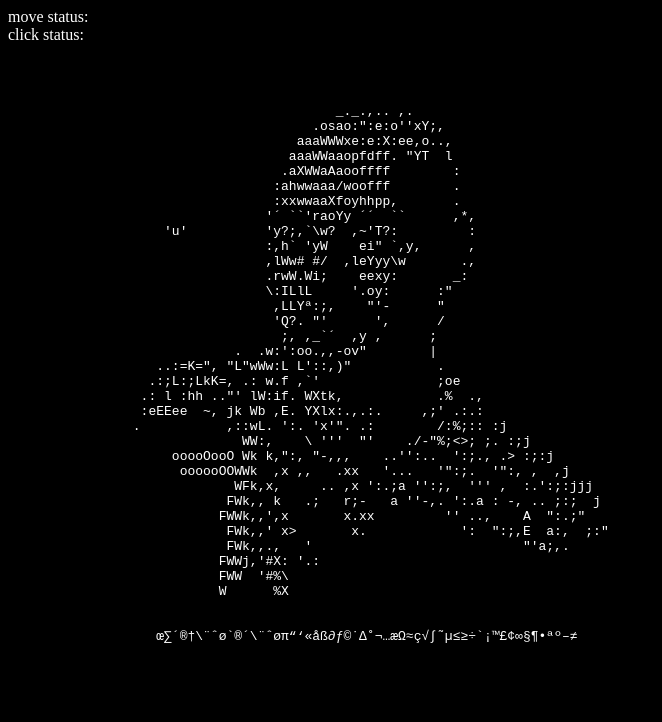
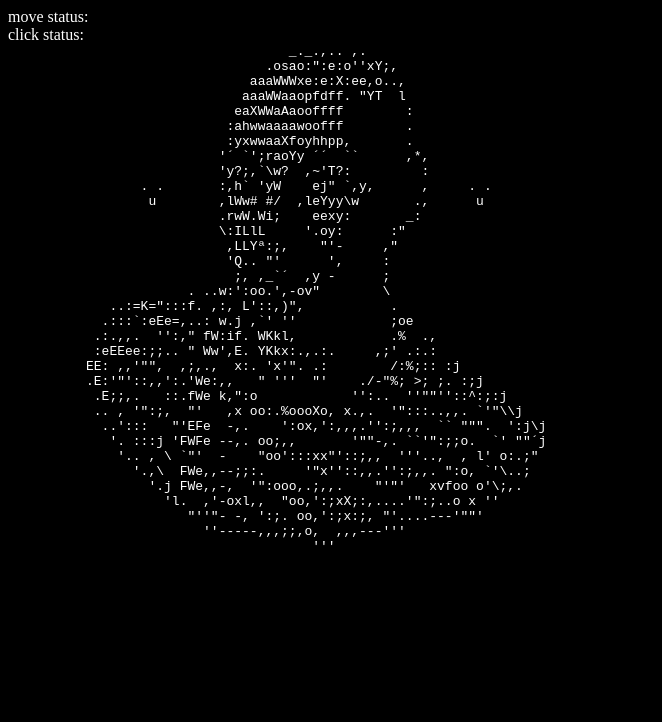
Before and after one commit to calebgregory/ascii-zoomer, a website: page index.html in a window 1280 px wide. Shown: the whole page, without its empty margins (0-662 px from the left). Drawn offline with nearby package versions, Linux system fonts and the light colour scheme.

Commit message:
Updating portrait

```diff
--- a/index.html
+++ b/index.html
@@ -11,50 +11,40 @@
     click status: <div class="clickstatus"></div>
     <div class="container">
       <pre>
-
-
-
-
                                     _._.,.. ,.
                                  .osao:":e:o''xY;,
                                aaaWWWxe:e:X:ee,o..,
                               aaaWWaaopfdff. "YT  l
-                                   .aXWWaAaooffff        :
-                                  :ahwwaaa/woofff        .
-                                  :xxwwaaXfoyhhpp,       .
-                                 '´ ``'raoYy ´´  ``      ,*,
-                    'u'          'y?;,`\w?  ,~'T?:         :
-                                 :,h` 'yW    ei" `,y,      ,
-                                 ,lWw# #/  ,leYyy\w       .,
+                             eaXWWaAaooffff        :
+                            :ahwwaaaawoofff        .
+                            :yxwwaaXfoyhhpp,       .
+                           '´ `';raoYy ´´  ``      ,*,
+                           'y?;,`\w?  ,~'T?:         :
+                 . .       :,h` 'yW    ej" `,y,      ,     . .
+                  u        ,lWw# #/  ,leYyy\w       .,      u
                            .rwW.Wi;    eexy:       _:
                            \:ILlL     '.oy:      :"
-                                  ,LLYª:;,    "'-      "
-                                  'Q?. "'      ',      /
-                                   ;, ,_`´  ,y ,      ;
-                             .  .w:':oo.,,-ov"        |
-                   ..:=K=", "L"wWw:L L'::,)"           .
-                  .:;L:;LkK=, .: w.f ,`'               ;oe
-                 .: l :hh .."' lW:if. WXtk,            .%  .,
-                 :eEEee  ~, jk Wb ,E. YXlx:.,.:.     ,;' .:.:
-                .           ,::wL. ':. 'x'". .:        /:%;:: :j
-                              WW:,    \ '''  "'    ./-"%;<>; ;. :;j
-                     ooooOooO Wk k,":, "-,,,    ..'':..  ':;., .> :;:j
-                      oooooOOWWk  ,x ,,   .xx   '...   '":;.  '":, ,  ,j
-                             WFk,x,     .. ,x ':.;a '':;,  ''' ,  :.':;:jjj
-                            FWk,, k   .;   r;-   a ''-,. ':.a : -, .. ;:;  j
-                           FWWk,,',x       x.xx         '' ..,    A  ":.;"
-                            FWk,,' x>       x.            ':  ":;,E  a:,  ;:"
-                            FWk,,.,   '                           "'a;,.
-                           FWWj,'#X: '.:
-                           FWW  '#%\
-                           W      %X
-
-
-                   œ∑´®†\¨ˆø`®´\¨ˆøπ“‘«åß∂ƒ©˙∆˚¬…æΩ≈ç√∫˜µ≤≥÷`¡™£¢∞§¶•ªº–≠                                     _
-
-
-
-
+                            ,LLYª:;,    "'-     ,"
+                            'Q.. "'      ',     :
+                             ;, ,_`´  ,y -      ;
+                       . ..w:':oo.',-ov"        \
+             ..:=K=":::f. ,:, L'::,)",           .
+            .:::`:eEe=,..: w.j ,`' ''            ;oe
+           .:.,,.  '':," fW:if. WKkl,            .%  .,
+           :eEEee:;;.. " Ww',E. YKkx:.,.:.     ,;' .:.:
+          EE: ,,'"",  ,;,.,  x:. 'x'". .:        /:%;:: :j
+          .E:'"'::,,':.'We:,,   " '''  "'    ./-"%; >; ;. :;j
+           .E;;,.   ::.fWe k,":o            '':..  ''""''::^:;:j
+           .. , '":;,  "'   ,x oo:.%oooXo, x.,.  '":::..,,. `'"\\j
+            ..':::   "'EFe  -,.    ':ox,':,,,.'':;,,,  `` """.  ':j\j
+             '. :::j 'FWFe --,. oo;,,       '""-,. ``'":;;o.  `' ""´j
+              '.. , \ `"'  -    "oo':::xx"'::;,,  '''..,  , l' o:.;"
+                '.,\  FWe,,--;;:.     '"x''::,,.'':;,,. ":o, `'\..;
+                  '.j FWe,,-,  '":ooo,.;,,.    "'"'   xvfoo o'\;,.
+                    'l.  ,'-oxl,,  "oo,':;xX;:,....'":;..o x ''
+                       "''"- -, ':;. oo,':;x:;, "'....---'""'
+                         ''-----,,,;;,o,  ,,,---'''
+                                       '''
       </pre>
     </div> <!-- /.container -->
 
```
Lines whose indentation alone changed are shown as unchanged.
